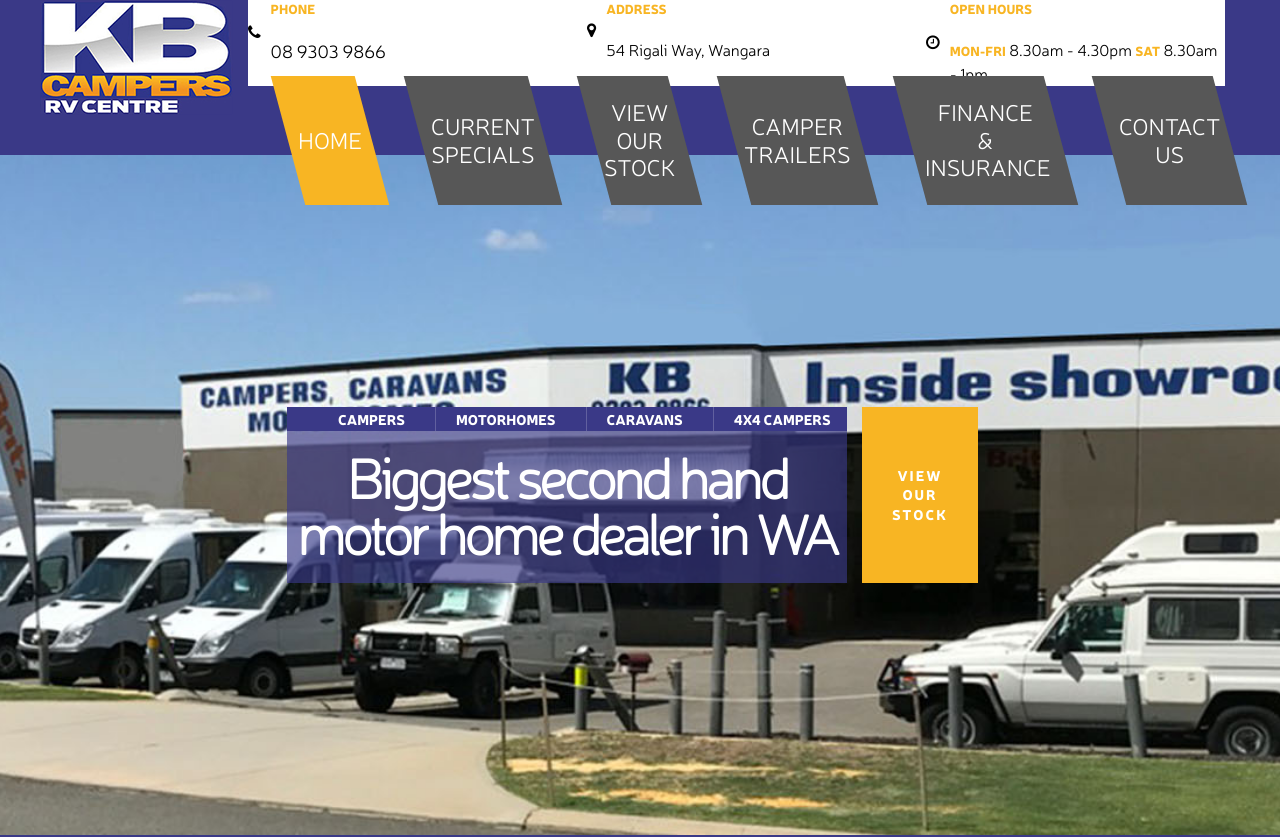
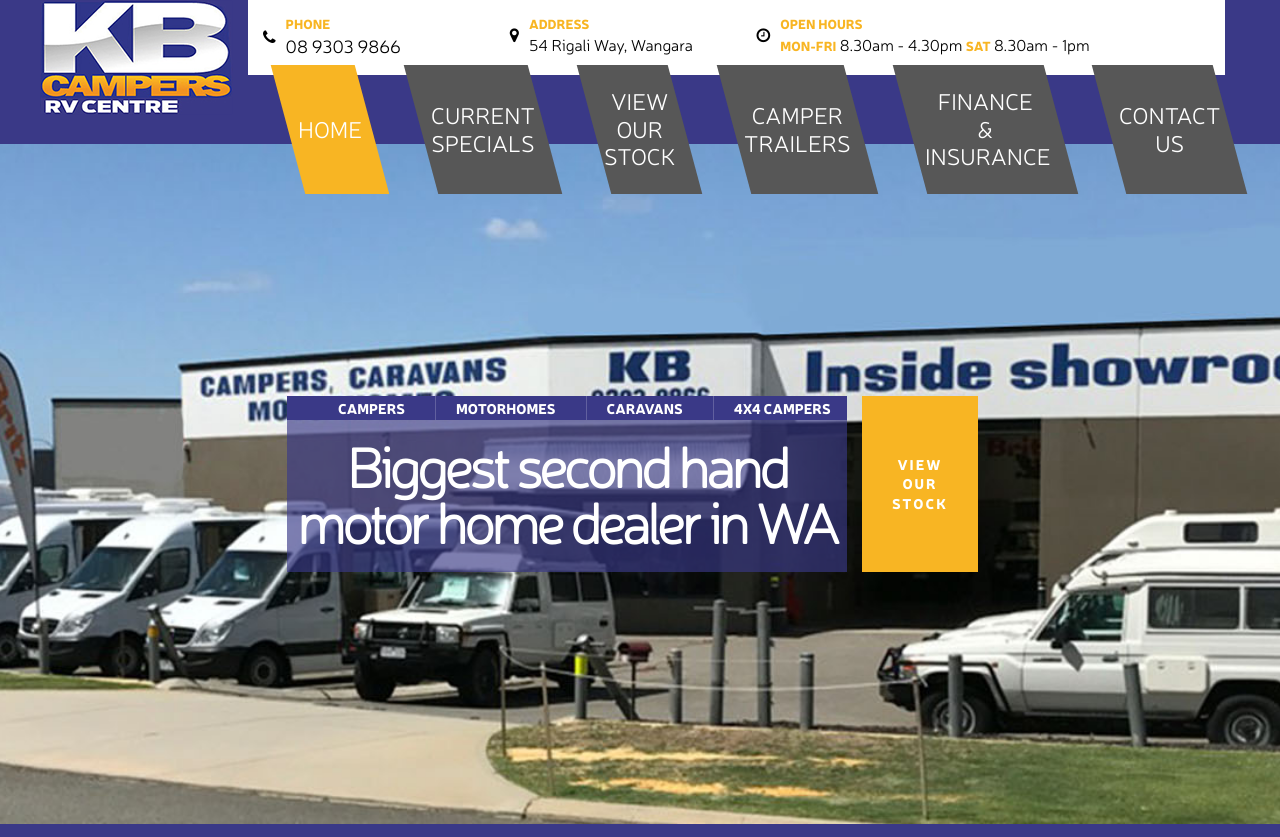
Before and after one commit to Ruala/KBinside, a website: page index.html in a window 1280 px wide. Shown: the top 837 px of the page. Drawn offline with nearby package versions, Linux system fonts and the light colour scheme.

Commit message:
header fix

```diff
--- a/index.html
+++ b/index.html
@@ -39,13 +39,13 @@
                             </div>
 
                             <div class="tm-z-1000">
-                                <div class="tm-background-default">
-                                    <div class="uk-child-width-expand" uk-grid>
+                                <div class="tm-background-default uk-padding-small">
+                                    <div class="uk-child-width-1-4" uk-grid>
                                         <div>
                                             <div class="uk-flex uk-flex-middle">
                                                 <i class="fa fa-phone uk-margin-small-right" aria-hidden="true"></i>
                                                 <div>
-                                                    <h4>Phone</h4>
+                                                    <h4 class="uk-margin-remove">Phone</h4>
                                                     <div class="tm-font-large">08 9303 9866</div>
                                                 </div>
                                             </div>
@@ -56,17 +56,17 @@
                                                 <i class="fa fa-map-marker uk-margin-small-right"
                                                    aria-hidden="true"></i>
                                                 <div>
-                                                    <h4>Address</h4>
+                                                    <h4 class="uk-margin-remove">Address</h4>
                                                     <div>54 Rigali Way, Wangara</div>
                                                 </div>
                                             </div>
                                         </div>
 
-                                        <div>
+                                        <div class="uk-width-1-2">
                                             <div class="uk-flex uk-flex-middle">
                                                 <i class="fa fa-clock-o uk-margin-small-right" aria-hidden="true"></i>
                                                 <div>
-                                                    <h4>Open Hours</h4>
+                                                    <h4 class="uk-margin-remove">Open Hours</h4>
                                                     <div><span>Mon-Fri</span> 8.30am - 4.30pm <span>Sat</span> 8.30am -
                                                         1pm
                                                     </div>
@@ -1017,7 +1017,7 @@
             </div>
         </div>
 
-        <footer class="tm-footer uk-section uk-section-xsmall tm-background-secondary uk-light">
+        <footer class="tm-background-primary uk-section uk-section-xsmall">
             <div class="uk-container">
 
             </div>
```
